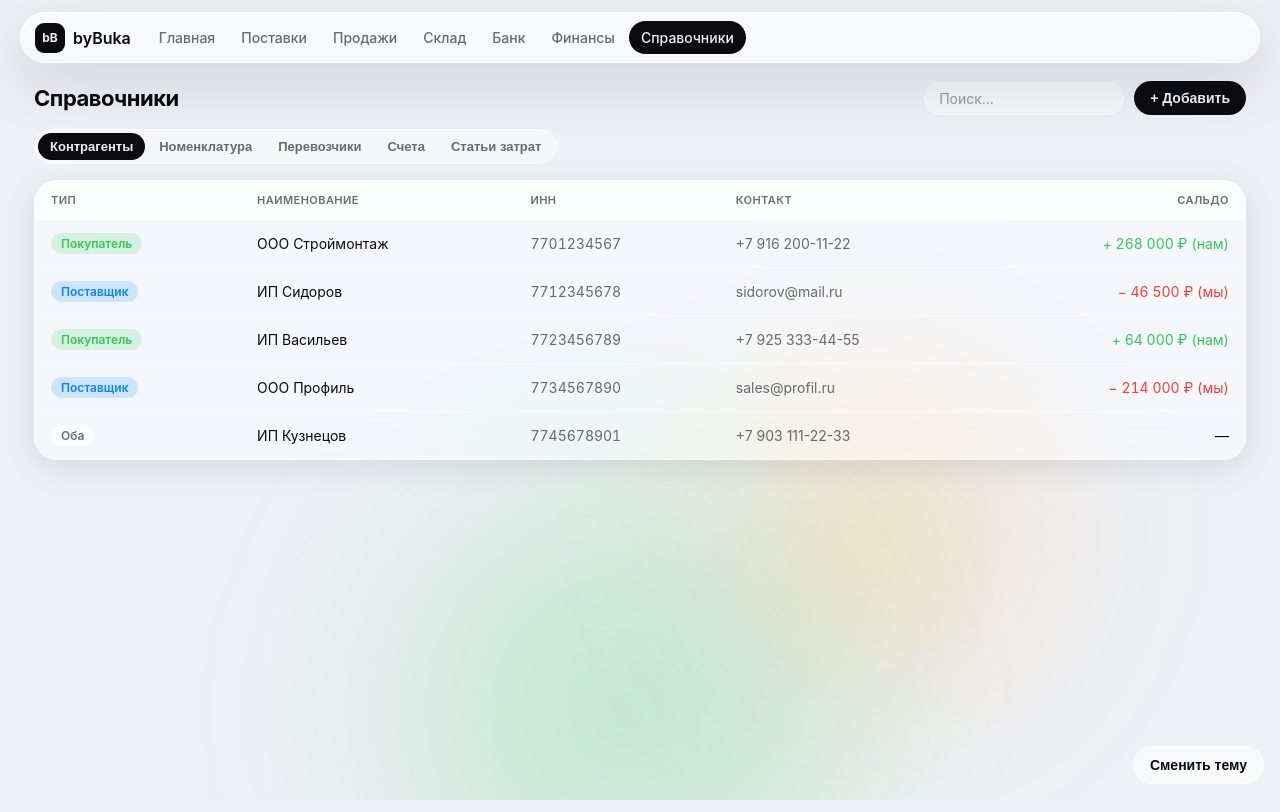
After one commit to buyantk-timxfey/byB-WS, a Laravel app: page /preview-references.html in a window 1280 px wide. The commit adds this page. Run offline with Laravel 12, Linux system fonts and the light colour scheme.

Commit message:
feat(v2): страница Справочники — 5 справочников во вкладках + досье/карточки
- вкладки: Контрагенты, Номенклатура, Перевозчики, Счета, Статьи затрат
- контрагенты: тип (Поставщик/Покупатель/Оба), ИНН, контакт, сальдо
  (дебиторка зелёным 'нам' / кредиторка красным 'мы'); досье с историей документов
- номенклатура: группа, ед.изм., артикул, остаток; карточка с ценами и маржой
- перевозчики: сайт-ссылка для трекинга; счета: тип банк/касса + баланс + итог
- статьи затрат: системные (Эквайринг, Зарплата) vs пользовательские
- поиск, кнопка добавления; всё как источник автоподстановки в документах
- исправлен роутинг: убраны дубли bank/finances/references из заглушек
- статичный preview-references.html

Co-Authored-By: Claude Opus 4.8 <noreply@anthropic.com>
Claude-Session: https://claude.ai/code/session_01R9rNEgtwbBXA3aXF9acmaZ

```diff
--- /dev/null
+++ b/v2/preview-references.html
@@ -0,0 +1,231 @@
+<!DOCTYPE html>
+<html lang="ru">
+<head>
+<meta charset="UTF-8">
+<meta name="viewport" content="width=device-width, initial-scale=1, viewport-fit=cover">
+<title>byBuka 2.0 — Справочники</title>
+<style>
+:root{
+  --bg:#eef0f5;--ink:#0b0b0f;--ink-2:rgba(11,11,15,.6);--ink-3:rgba(11,11,15,.4);
+  --glass-fill:rgba(255,255,255,.45);--glass-fill-strong:rgba(255,255,255,.6);
+  --glass-border:rgba(255,255,255,.55);--glass-highlight:rgba(255,255,255,.9);
+  --shadow:0 8px 30px rgba(17,22,40,.1);--shadow-lg:0 20px 60px rgba(17,22,40,.14);
+  --income:#34c759;--expense:#ff3b30;--warn:#ff9f0a;--info:#0a84ff;
+  --orb-b:rgba(52,199,89,.3);--orb-d:rgba(255,159,10,.25);
+}
+@media (prefers-color-scheme:dark){:root:not([data-theme]){
+  --bg:#0b0b0f;--ink:#f5f6f8;--ink-2:rgba(245,246,248,.62);--ink-3:rgba(245,246,248,.4);
+  --glass-fill:rgba(255,255,255,.07);--glass-fill-strong:rgba(255,255,255,.12);
+  --glass-border:rgba(255,255,255,.12);--glass-highlight:rgba(255,255,255,.16);
+  --shadow:0 10px 40px rgba(0,0,0,.5);--shadow-lg:0 24px 70px rgba(0,0,0,.6);
+  --orb-b:rgba(52,199,89,.4);--orb-d:rgba(255,159,10,.3);
+}}
+:root[data-theme="dark"]{
+  --bg:#0b0b0f;--ink:#f5f6f8;--ink-2:rgba(245,246,248,.62);--ink-3:rgba(245,246,248,.4);
+  --glass-fill:rgba(255,255,255,.07);--glass-fill-strong:rgba(255,255,255,.12);
+  --glass-border:rgba(255,255,255,.12);--glass-highlight:rgba(255,255,255,.16);
+  --shadow:0 10px 40px rgba(0,0,0,.5);--shadow-lg:0 24px 70px rgba(0,0,0,.6);
+}
+*{box-sizing:border-box;margin:0;padding:0}
+html{color-scheme:light dark}
+body{min-height:100dvh;background:var(--bg);color:var(--ink);font-family:-apple-system,BlinkMacSystemFont,"SF Pro Text","SF Pro Display",system-ui,sans-serif;-webkit-font-smoothing:antialiased}
+.orbs{position:fixed;inset:0;z-index:-1;overflow:hidden;pointer-events:none}
+.orbs i{position:absolute;border-radius:50%;filter:blur(80px);display:block}
+.ob{width:50vw;height:50vw;left:24vw;bottom:-18vw;background:radial-gradient(circle,var(--orb-b),transparent 70%)}
+.od{width:34vw;height:34vw;right:14vw;bottom:6vh;background:radial-gradient(circle,var(--orb-d),transparent 70%)}
+.tnum{font-variant-numeric:tabular-nums}
+.glass{background:var(--glass-fill);backdrop-filter:blur(30px) saturate(190%);-webkit-backdrop-filter:blur(30px) saturate(190%);border:1px solid var(--glass-border);box-shadow:var(--shadow),inset 0 1px 0 var(--glass-highlight);border-radius:22px}
+.glass-strong{background:var(--glass-fill-strong);backdrop-filter:blur(40px) saturate(190%);-webkit-backdrop-filter:blur(40px) saturate(190%);border:1px solid var(--glass-border);box-shadow:var(--shadow-lg),inset 0 1px 0 var(--glass-highlight)}
+.topnav{position:sticky;top:12px;z-index:30;margin:12px auto 18px;max-width:1240px;display:flex;align-items:center;gap:10px;padding:8px 10px 8px 14px;border-radius:999px}
+.brand{display:flex;align-items:center;gap:8px;padding-right:6px}
+.brand .mark{width:30px;height:30px;border-radius:9px;background:var(--ink);color:var(--bg);display:flex;align-items:center;justify-content:center;font-weight:700;font-size:12px}
+.brand .name{font-size:16px;font-weight:600;white-space:nowrap}
+.links{display:flex;align-items:center;gap:2px;flex:1;overflow-x:auto;scrollbar-width:none}
+.links::-webkit-scrollbar{display:none}
+.links a{display:flex;align-items:center;gap:7px;padding:8px 12px;border-radius:999px;color:var(--ink-2);text-decoration:none;font-size:14px;font-weight:500;white-space:nowrap}
+.links a.active{background:var(--ink);color:var(--bg)}
+.wrap{max-width:1240px;margin:0 auto;padding:0 14px 60px}
+.pill{border-radius:999px;font-weight:600;font-size:12px;padding:3px 10px;display:inline-block}
+.pill--neutral{background:var(--glass-fill-strong);color:var(--ink-2)}
+.pill--info{background:rgba(10,132,255,.16);color:#0a84ff}
+.pill--ok{background:rgba(52,199,89,.16);color:var(--income)}
+.toolbar{display:flex;align-items:center;gap:10px;margin-bottom:14px;flex-wrap:wrap}
+.toolbar h1{font-size:22px;font-weight:700;letter-spacing:-.02em;margin-right:auto}
+.tb-search{display:flex;align-items:center;gap:8px;background:var(--glass-fill);border:1px solid var(--glass-border);border-radius:999px;padding:7px 14px;min-width:200px;color:var(--ink-3);font-size:14px}
+.seg{display:flex;gap:2px;background:var(--glass-fill);border:1px solid var(--glass-border);border-radius:999px;padding:3px}
+.seg button{border:0;background:transparent;color:var(--ink-2);font-size:13px;font-weight:600;padding:6px 12px;border-radius:999px;cursor:pointer;white-space:nowrap}
+.seg button.on{background:var(--ink);color:var(--bg)}
+.btn-primary{display:inline-flex;align-items:center;gap:7px;border:0;cursor:pointer;background:var(--ink);color:var(--bg);font-size:14px;font-weight:600;padding:9px 16px;border-radius:999px}
+.btn-ghost{border:1px solid var(--glass-border);background:var(--glass-fill);color:var(--ink);border-radius:12px;padding:9px 14px;font-size:14px;font-weight:600;cursor:pointer}
+.ref-tabs{width:fit-content;max-width:100%;overflow-x:auto;margin-bottom:16px}
+.ref-link{color:var(--info);text-decoration:none}
+.ref-link:hover{text-decoration:underline}
+.jcard{overflow:hidden}.jscroll{overflow-x:auto}
+.jtable{width:100%;border-collapse:collapse;font-size:14px;min-width:640px}
+.jtable thead th{text-align:left;font-size:11px;font-weight:600;text-transform:uppercase;letter-spacing:.04em;color:var(--ink-2);padding:12px 16px;background:var(--glass-fill-strong);white-space:nowrap}
+.jtable thead th.num,.jtable td.num{text-align:right;font-variant-numeric:tabular-nums}
+.jtable tbody td{padding:13px 16px;border-top:1px solid var(--glass-border);white-space:nowrap}
+.jtable tbody tr.click{cursor:pointer}
+.jtable tbody tr.click:hover td{background:var(--glass-fill)}
+.tbl{display:none}.tbl.on{display:table}
+/* modal */
+.modal-ov{position:fixed;inset:0;z-index:90;background:rgba(0,0,0,.4);backdrop-filter:blur(8px);-webkit-backdrop-filter:blur(8px);display:none;align-items:center;justify-content:center;padding:20px}
+.modal-ov.open{display:flex}
+.modal-box{width:min(560px,100%);max-height:86vh;display:flex;flex-direction:column;border-radius:26px;overflow:hidden;animation:modal-in .26s cubic-bezier(.22,1,.36,1)}
+@keyframes modal-in{from{opacity:0;transform:scale(.92)}to{opacity:1;transform:scale(1)}}
+@keyframes sheet-in{from{transform:translateY(100%)}to{transform:translateY(0)}}
+@media(max-width:560px){.modal-ov.open{align-items:flex-end;padding:0}.modal-box{width:100%;max-height:92vh;border-radius:26px 26px 0 0;animation:sheet-in .3s cubic-bezier(.22,1,.36,1)}}
+.modal-head{display:flex;align-items:flex-start;gap:12px;padding:18px 20px;border-bottom:1px solid var(--glass-border)}
+.modal-head .dt{font-size:18px;font-weight:700}
+.modal-head .ds{font-size:13px;color:var(--ink-2);margin-top:2px}
+.modal-x{margin-left:auto;width:32px;height:32px;border:0;background:var(--glass-fill);border-radius:999px;color:var(--ink-2);cursor:pointer;font-size:18px}
+.modal-body{flex:1;overflow-y:auto;padding:18px 20px;display:flex;flex-direction:column;gap:16px}
+.modal-foot{display:flex;gap:10px;padding:16px 20px;border-top:1px solid var(--glass-border)}
+.h2{font-size:12px;font-weight:600;text-transform:uppercase;letter-spacing:.04em;color:var(--ink-2)}
+.card-kpis{display:grid;grid-template-columns:repeat(4,1fr);gap:10px}
+.ck{background:var(--glass-fill);border:1px solid var(--glass-border);border-radius:12px;padding:10px 12px}
+.ck-l{font-size:11px;color:var(--ink-2)}.ck-v{font-size:16px;font-weight:700;margin-top:2px;font-variant-numeric:tabular-nums}
+.drill-row{display:flex;align-items:center;justify-content:space-between;padding:12px 4px;border-bottom:1px solid var(--glass-border)}
+.dr-doc{font-size:14px;font-weight:600}.dr-sub{font-size:12px;color:var(--ink-3);margin-top:2px}
+.dr-sum{font-weight:600;font-variant-numeric:tabular-nums}
+.themebtn{position:fixed;right:16px;bottom:16px;z-index:50;padding:10px 16px;border:1px solid var(--glass-border);border-radius:999px;font-size:14px;font-weight:600;cursor:pointer;background:var(--glass-fill-strong);backdrop-filter:blur(30px);color:var(--ink)}
+@media(max-width:560px){.card-kpis{grid-template-columns:1fr 1fr}}
+</style>
+</head>
+<body>
+<div class="orbs"><i class="ob"></i><i class="od"></i></div>
+
+<header class="topnav glass-strong">
+  <div class="brand"><div class="mark">bB</div><div class="name">byBuka</div></div>
+  <nav class="links">
+    <a href="#">Главная</a><a href="#">Поставки</a><a href="#">Продажи</a>
+    <a href="#">Склад</a><a href="#">Банк</a><a href="#">Финансы</a><a class="active" href="#">Справочники</a>
+  </nav>
+</header>
+
+<main class="wrap">
+  <div class="toolbar">
+    <h1>Справочники</h1>
+    <div class="tb-search">Поиск…</div>
+    <button class="btn-primary">+ Добавить</button>
+  </div>
+
+  <div class="seg ref-tabs">
+    <button class="on" onclick="setT('cp',this)">Контрагенты</button>
+    <button onclick="setT('nom',this)">Номенклатура</button>
+    <button onclick="setT('car',this)">Перевозчики</button>
+    <button onclick="setT('acc',this)">Счета</button>
+    <button onclick="setT('art',this)">Статьи затрат</button>
+  </div>
+
+  <div class="jcard glass">
+    <div class="jscroll">
+      <!-- Контрагенты -->
+      <table class="jtable tbl on" id="t-cp">
+        <thead><tr><th>Тип</th><th>Наименование</th><th>ИНН</th><th>Контакт</th><th class="num">Сальдо</th></tr></thead>
+        <tbody>
+          <tr class="click" onclick="openCp()"><td><span class="pill pill--ok">Покупатель</span></td><td>ООО Строймонтаж</td><td class="tnum" style="color:var(--ink-2)">7701234567</td><td style="color:var(--ink-2)">+7 916 200-11-22</td><td class="num" style="color:var(--income)">+ 268 000 ₽ (нам)</td></tr>
+          <tr class="click" onclick="openCp()"><td><span class="pill pill--info">Поставщик</span></td><td>ИП Сидоров</td><td class="tnum" style="color:var(--ink-2)">7712345678</td><td style="color:var(--ink-2)">sidorov@mail.ru</td><td class="num" style="color:var(--expense)">− 46 500 ₽ (мы)</td></tr>
+          <tr class="click" onclick="openCp()"><td><span class="pill pill--ok">Покупатель</span></td><td>ИП Васильев</td><td class="tnum" style="color:var(--ink-2)">7723456789</td><td style="color:var(--ink-2)">+7 925 333-44-55</td><td class="num" style="color:var(--income)">+ 64 000 ₽ (нам)</td></tr>
+          <tr class="click" onclick="openCp()"><td><span class="pill pill--info">Поставщик</span></td><td>ООО Профиль</td><td class="tnum" style="color:var(--ink-2)">7734567890</td><td style="color:var(--ink-2)">sales@profil.ru</td><td class="num" style="color:var(--expense)">− 214 000 ₽ (мы)</td></tr>
+          <tr class="click" onclick="openCp()"><td><span class="pill pill--neutral">Оба</span></td><td>ИП Кузнецов</td><td class="tnum" style="color:var(--ink-2)">7745678901</td><td style="color:var(--ink-2)">+7 903 111-22-33</td><td class="num">—</td></tr>
+        </tbody>
+      </table>
+      <!-- Номенклатура -->
+      <table class="jtable tbl" id="t-nom">
+        <thead><tr><th>Наименование</th><th>Группа</th><th>Ед.</th><th>Артикул</th><th class="num">Остаток</th></tr></thead>
+        <tbody>
+          <tr class="click" onclick="openNom()"><td>Кабель-канал 40×40</td><td style="color:var(--ink-2)">Профиль</td><td style="color:var(--ink-2)">шт</td><td class="tnum" style="color:var(--ink-2)">КК-4040</td><td class="num">200</td></tr>
+          <tr class="click" onclick="openNom()"><td>Насос Grundfos UPS 25-40</td><td style="color:var(--ink-2)">Насосы</td><td style="color:var(--ink-2)">шт</td><td class="tnum" style="color:var(--ink-2)">GF-2540</td><td class="num">3</td></tr>
+          <tr class="click" onclick="openNom()"><td>Кабель ВВГ 3×2.5</td><td style="color:var(--ink-2)">Кабель</td><td style="color:var(--ink-2)">м</td><td class="tnum" style="color:var(--ink-2)">VVG-325</td><td class="num">150</td></tr>
+          <tr class="click" onclick="openNom()"><td>Автомат ABB SH201 C16</td><td style="color:var(--ink-2)">Автоматы</td><td style="color:var(--ink-2)">шт</td><td class="tnum" style="color:var(--ink-2)">ABB-C16</td><td class="num">40</td></tr>
+          <tr class="click" onclick="openNom()"><td>Светильник LED 36W</td><td style="color:var(--ink-2)">Освещение</td><td style="color:var(--ink-2)">шт</td><td class="tnum" style="color:var(--ink-2)">LED-36</td><td class="num" style="color:var(--expense)">−10</td></tr>
+        </tbody>
+      </table>
+      <!-- Перевозчики -->
+      <table class="jtable tbl" id="t-car">
+        <thead><tr><th>Название</th><th>Сайт</th><th>Комментарий</th></tr></thead>
+        <tbody>
+          <tr><td>СДЭК</td><td><a class="ref-link" href="https://cdek.ru" target="_blank">cdek.ru</a></td><td style="color:var(--ink-2)">основной по рознице</td></tr>
+          <tr><td>Деловые линии</td><td><a class="ref-link" href="https://dellin.ru" target="_blank">dellin.ru</a></td><td style="color:var(--ink-2)">крупногабарит</td></tr>
+          <tr><td>ПЭК</td><td><a class="ref-link" href="https://pecom.ru" target="_blank">pecom.ru</a></td><td style="color:var(--ink-2)">—</td></tr>
+          <tr><td>Байкал Сервис</td><td><a class="ref-link" href="https://baikalsr.ru" target="_blank">baikalsr.ru</a></td><td style="color:var(--ink-2)">—</td></tr>
+        </tbody>
+      </table>
+      <!-- Счета -->
+      <table class="jtable tbl" id="t-acc">
+        <thead><tr><th>Название</th><th>Тип</th><th class="num">Баланс</th></tr></thead>
+        <tbody>
+          <tr><td>Сбер · 7781</td><td><span class="pill pill--info">Банк</span></td><td class="num">1 284 500 ₽</td></tr>
+          <tr><td>Точка · 5512</td><td><span class="pill pill--info">Банк</span></td><td class="num">642 300 ₽</td></tr>
+          <tr><td>Альфа · 3390</td><td><span class="pill pill--info">Банк</span></td><td class="num">318 900 ₽</td></tr>
+          <tr><td>Касса</td><td><span class="pill pill--neutral">Касса</span></td><td class="num">35 000 ₽</td></tr>
+          <tr><td colspan="2">Итого по счетам</td><td class="num" style="font-weight:700">2 280 700 ₽</td></tr>
+        </tbody>
+      </table>
+      <!-- Статьи -->
+      <table class="jtable tbl" id="t-art">
+        <thead><tr><th>Статья</th><th>Тип</th></tr></thead>
+        <tbody>
+          <tr><td>Аренда</td><td><span class="pill pill--neutral">Пользовательская</span></td></tr>
+          <tr><td>Связь и интернет</td><td><span class="pill pill--neutral">Пользовательская</span></td></tr>
+          <tr><td>Транспорт / Топливо</td><td><span class="pill pill--neutral">Пользовательская</span></td></tr>
+          <tr><td>Эквайринг</td><td><span class="pill pill--info">Системная</span></td></tr>
+          <tr><td>Зарплата</td><td><span class="pill pill--info">Системная</span></td></tr>
+          <tr><td>Прочие расходы</td><td><span class="pill pill--neutral">Пользовательская</span></td></tr>
+        </tbody>
+      </table>
+    </div>
+  </div>
+</main>
+
+<!-- Досье контрагента -->
+<div class="modal-ov" id="cpov" onclick="if(event.target===this)cl('cpov')">
+  <div class="modal-box glass-strong">
+    <div class="modal-head"><div><div class="dt">ООО Строймонтаж</div><div class="ds">Покупатель · ИНН 7701234567</div></div><button class="modal-x" onclick="cl('cpov')">×</button></div>
+    <div class="modal-body">
+      <div class="card-kpis">
+        <div class="ck"><div class="ck-l">Сальдо</div><div class="ck-v" style="color:var(--income)">+ 268 000 ₽</div></div>
+        <div class="ck"><div class="ck-l">Контакт</div><div class="ck-v" style="font-size:13px">+7 916 200-11-22</div></div>
+      </div>
+      <div>
+        <span class="h2">История документов</span>
+        <div class="drill-row"><div><div class="dr-doc">Продажа ИН-0029</div><div class="dr-sub">22.06.2026 · оплачено</div></div><div class="dr-sum">236 000 ₽</div></div>
+        <div class="drill-row"><div><div class="dr-doc">Продажа ИН-0031</div><div class="dr-sub">02.07.2026 · счёт</div></div><div class="dr-sum">268 000 ₽</div></div>
+      </div>
+    </div>
+    <div class="modal-foot"><button class="btn-primary" style="flex:1;justify-content:center;border-radius:12px">Открыть в продажах</button><button class="btn-ghost">Изменить</button></div>
+  </div>
+</div>
+
+<!-- Карточка товара -->
+<div class="modal-ov" id="nomov" onclick="if(event.target===this)cl('nomov')">
+  <div class="modal-box glass-strong">
+    <div class="modal-head"><div><div class="dt">Кабель-канал 40×40</div><div class="ds">Профиль · шт · КК-4040</div></div><button class="modal-x" onclick="cl('nomov')">×</button></div>
+    <div class="modal-body">
+      <div class="card-kpis">
+        <div class="ck"><div class="ck-l">Остаток</div><div class="ck-v">200 шт</div></div>
+        <div class="ck"><div class="ck-l">Ср. закупка</div><div class="ck-v">1 070 ₽</div></div>
+        <div class="ck"><div class="ck-l">Ср. продажа</div><div class="ck-v">1 340 ₽</div></div>
+        <div class="ck"><div class="ck-l">Маржа</div><div class="ck-v">20,1 %</div></div>
+      </div>
+      <div>
+        <span class="h2">История цен</span>
+        <div class="drill-row"><div><div class="dr-doc">Закупка ИЛ-0044</div><div class="dr-sub">01.07.2026 · ООО Профиль</div></div><div class="dr-sum">1 070 ₽</div></div>
+        <div class="drill-row"><div><div class="dr-doc">Продажа ИЛ-0031</div><div class="dr-sub">02.07.2026 · ООО Строймонтаж</div></div><div class="dr-sum">1 340 ₽</div></div>
+      </div>
+    </div>
+    <div class="modal-foot"><button class="btn-primary" style="flex:1;justify-content:center;border-radius:12px">Открыть на складе</button><button class="btn-ghost">Изменить</button></div>
+  </div>
+</div>
+
+<button class="themebtn" onclick="(function(){var r=document.documentElement;var t=r.getAttribute('data-theme');var n=t==='dark'?'light':(t==='light'?'dark':'dark');r.setAttribute('data-theme',n);this.textContent=n==='dark'?'☾ Тёмная':'☀ Светлая';}).call(this)">Сменить тему</button>
+<script>
+function setT(id,el){document.querySelectorAll('.tbl').forEach(function(t){t.classList.remove('on');});document.getElementById('t-'+id).classList.add('on');el.parentNode.querySelectorAll('button').forEach(function(b){b.classList.remove('on');});el.classList.add('on');}
+function openCp(){document.getElementById('cpov').classList.add('open');}
+function openNom(){document.getElementById('nomov').classList.add('open');}
+function cl(id){document.getElementById(id).classList.remove('open');}
+document.addEventListener('keydown',function(e){if(e.key==='Escape'){cl('cpov');cl('nomov');}});
+</script>
+</body>
+</html>
--- a/v2/resources/css/app.css
+++ b/v2/resources/css/app.css
@@ -357,6 +357,11 @@
 .drop-t { font-size: 15px; font-weight: 600; }
 .drop-s { font-size: 13px; color: var(--ink-3); }
 
+/* ── Справочники ── */
+.ref-tabs { width: fit-content; max-width: 100%; overflow-x: auto; margin-bottom: 16px; }
+.ref-link { color: var(--info, #0a84ff); text-decoration: none; }
+.ref-link:hover { text-decoration: underline; }
+
 /* ── Финансы / P&L ── */
 .fin-kpi { display: grid; grid-template-columns: repeat(4, 1fr); gap: 14px; margin-bottom: 16px; }
 .fk { padding: 16px 18px; }
```
Also changed, not shown: v2/resources/js/Pages/References.vue (added, +201 -0 lines), v2/routes/web.php (+4 -3 lines).
